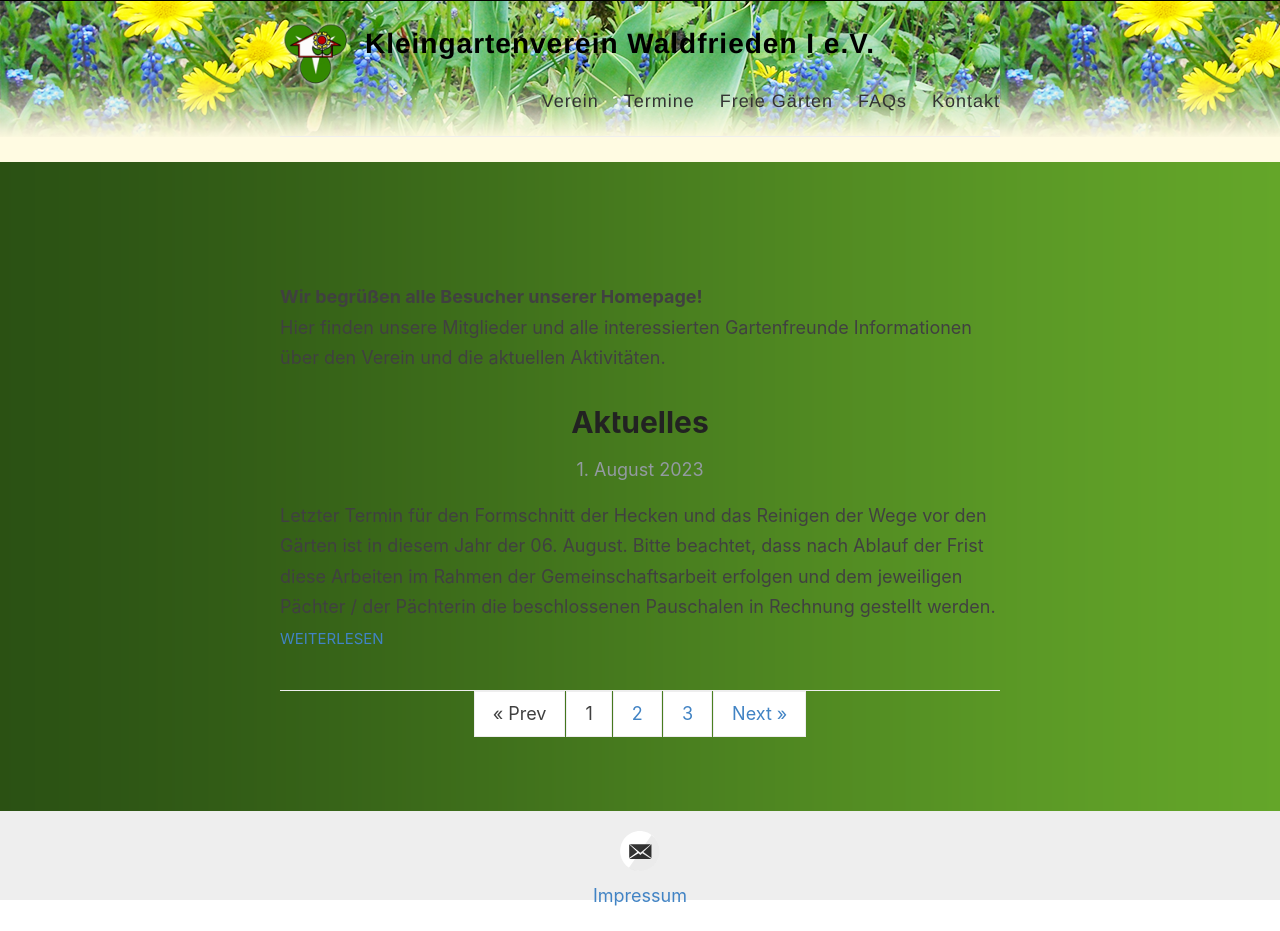
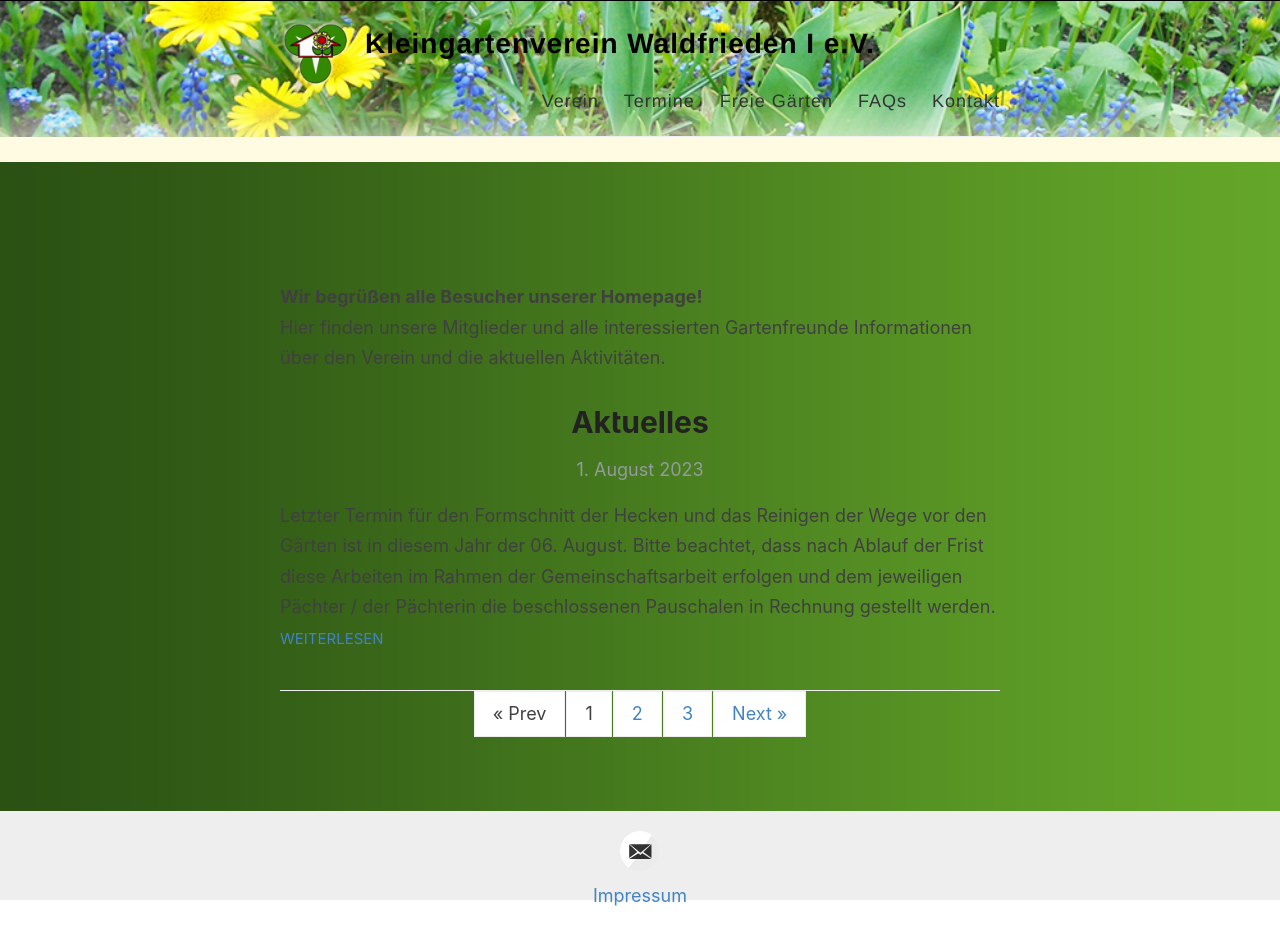
Before and after one commit to der-Frankie/kgv-website-dev.github.io, a Jekyll site: the page built from index.html, in a window 1280 px wide. Built offline with Jekyll 4.4.1, drawn with Linux system fonts in a browser that asks for light colours; the list of posts is cut into pages by our own code.

Commit message:
css tryouts

```diff
--- a/assets/style.scss
+++ b/assets/style.scss
@@ -181,7 +181,8 @@ a {
   text-decoration: none;
 	cursor: pointer;
   &:hover, &:active {
-    color: $blue;
+    color: $darkerGray;
+    background: $lightGray;
   }
 }
 
@@ -270,6 +271,8 @@ p > img {
 .wrapper-masthead {
   margin-bottom: 50px;
   background-image: url("{{ site.baseurl }}/images/header_hintergrund.png");
+  background-repeat: no-repeat;
+  background-size:100%;
   margin-bottom: 25px;
 }
 
```
